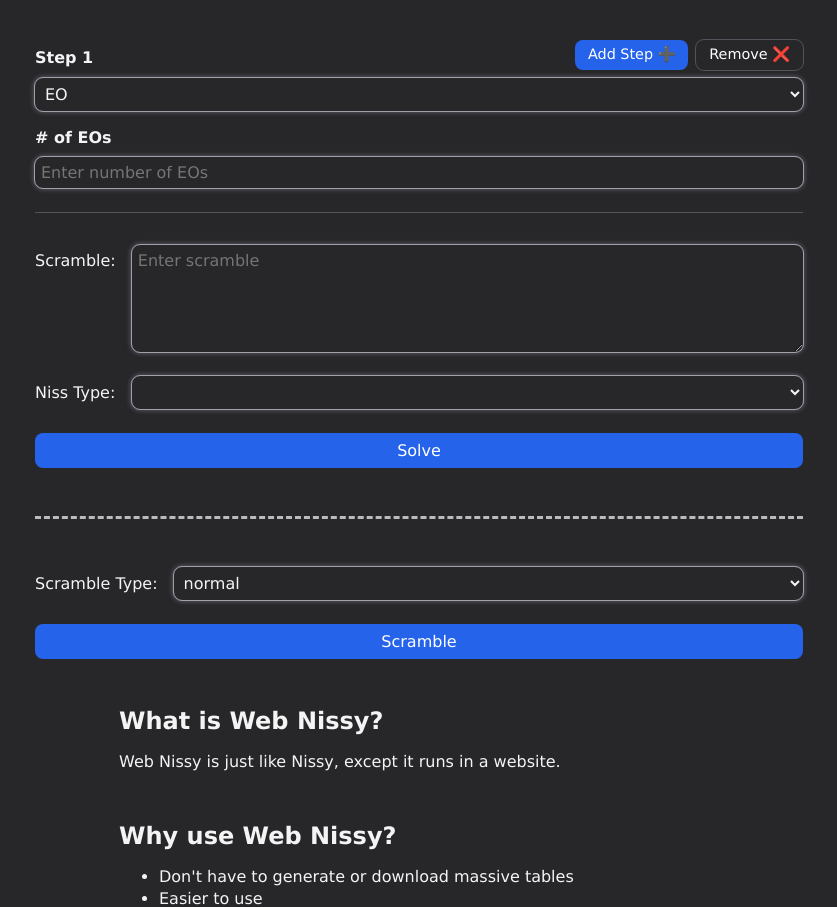
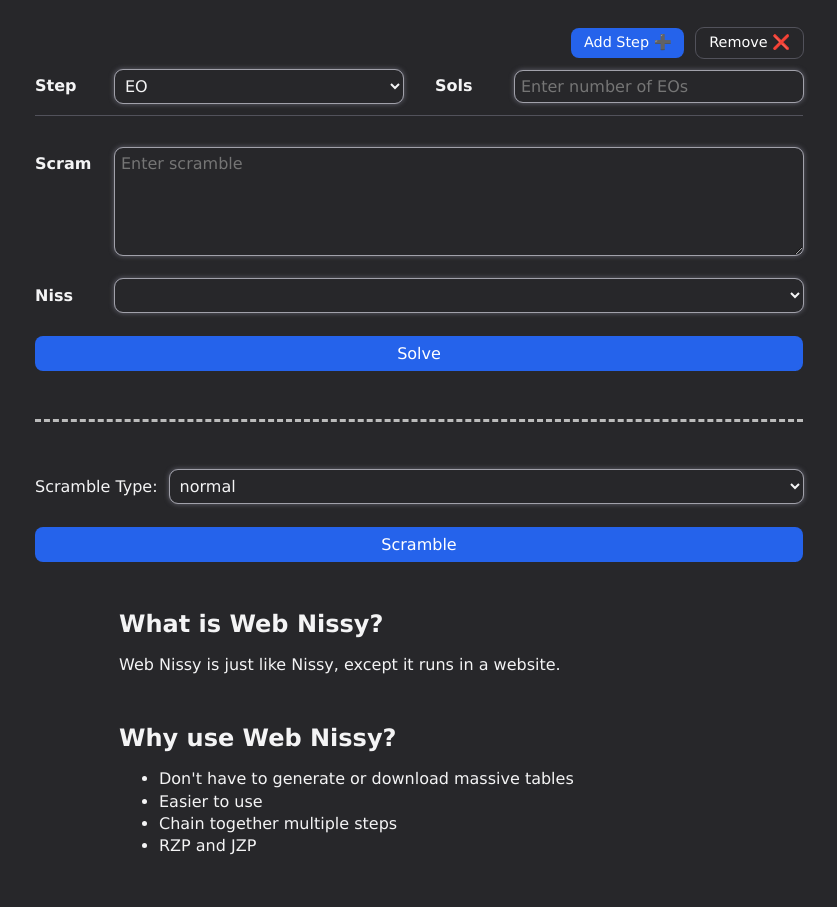
Before and after one commit to spencerchubb/nissy, a Flask app: page / in a window 1280 px wide. Shown: the part 48-955 px from the top of the page, without its empty margins (221-1058 px from the left). Run offline with Flask 3, Linux system fonts and the light colour scheme; parts of the project's set-up code (start-up, migrations or seed data) failed here and were passed over.

Commit message:
improve layout

```diff
--- a/app/templates/index.html
+++ b/app/templates/index.html
@@ -25,7 +25,7 @@
         .form {
             display: grid;
             grid-template-columns: auto 1fr;
-            grid-gap: 24px 16px;
+            grid-gap: 24px 0;
             align-items: baseline;
         }
 
@@ -258,10 +258,27 @@
     </style>
 
     <script>
+        function q(sel) {
+            return document.querySelector(sel);
+        }
+
+        function E(name, props, children) {
+            const ele = document.createElement(name);
+            for (const [key, value] of Object.entries(props)) {
+                ele[key] = value;
+            }
+
+            children = children || [];
+            for (const child of children) {
+                ele.appendChild(child);
+            }
+            return ele;
+        }
+
         let nisstypes = {
             "Normal": 0,
             "Linear": 1,
-            "Niss": 2,
+            "Full Niss": 2,
         };
 
         let scrambleTypes = [
@@ -275,8 +292,8 @@
         ];
 
         function loadFormValues() {
-            const nisstypeSelect = document.getElementById("nisstype");
-            const scrambleTypeSelect = document.querySelector('[name="scramble_type"]');
+            const nisstypeSelect = q("#nisstype");
+            const scrambleTypeSelect = q('[name="scramble_type"]');
 
             // Load and populate nisstype select options
             for (const nisstypeKey in nisstypes) {
@@ -318,9 +335,9 @@
         {% endif %}
         <div id="options-div"></div>
         <div class="form" style="margin-top: 2rem;">
-            <p>Scramble:</p>
+            <p style="font-weight: bold; width: 80px;">Scram</p>
             <textarea type="text" id="scramble" rows="5" placeholder="Enter scramble" required></textarea>
-            <p>Niss Type:</p>
+            <p style="font-weight: bold; width: 80px;">Niss</p>
             <select id="nisstype" required></select>
             <button id="solve-button">Solve</button>
         </div>
@@ -328,7 +345,7 @@
         </ul>
         <div class="divider"></div>
         <div class="form">
-            <p>Scramble Type:</p>
+            <p style="margin-right: 12px;">Scramble Type:</p>
             <select name="scramble_type" required></select>
             <button id="scramble-button">Scramble</button>
         </div>
@@ -381,18 +398,6 @@
 </body>
 
 <script>
-    function E(name, props, children) {
-        const ele = document.createElement(name);
-        for (const [key, value] of Object.entries(props)) {
-            ele[key] = value;
-        }
-
-        children = children || [];
-        for (const child of children) {
-            ele.appendChild(child);
-        }
-        return ele;
-    }
 
     let stepData = {
         "EO": {
@@ -400,7 +405,7 @@
             shortname: "eo",
             inputs: [
                 {
-                    text: "# of EOs",
+                    text: "Sols",
                     inputId: "num_eos",
                     inputType: "number",
                     inputPlaceholder: "Enter number of EOs",
@@ -412,7 +417,7 @@
             shortname: "rzp",
             inputs: [
                 {
-                    text: "# of RZP moves",
+                    text: "Moves",
                     inputId: "num_rzp_moves",
                     inputType: "number",
                     inputPlaceholder: "Enter number of moves for RZP",
@@ -436,7 +441,7 @@
             shortname: "dr",
             inputs: [
                 {
-                    text: "# of DRs",
+                    text: "Sols",
                     inputId: "num_drs",
                     inputType: "number",
                     inputPlaceholder: "Enter number of DRs",
@@ -448,7 +453,7 @@
             shortname: "htr",
             inputs: [
                 {
-                    text: "# of HTRs",
+                    text: "Sols",
                     inputId: "num_htrs",
                     inputType: "number",
                     inputPlaceholder: "Enter number of HTRs",
@@ -460,7 +465,7 @@
             shortname: "drslice",
             inputs: [
                 {
-                    text: "# of Leave Slice",
+                    text: "Sols",
                     inputId: "num_leave_slice",
                     inputType: "number",
                     inputPlaceholder: "Enter number of Leave Slice Finishes",
@@ -474,7 +479,7 @@
             shortname: "drfin",
             inputs: [
                 {
-                    text: "# of Finishes",
+                    text: "Sols",
                     inputId: "num_finishes",
                     inputType: "number",
                     inputPlaceholder: "Enter number of Finishes",
@@ -487,21 +492,21 @@
         JSON.parse(localStorage.getItem("optionsState"))
         ?? [stepData["EO"]];
 
-    const scrambleInput = document.getElementById("scramble");
+    const scrambleInput = q("#scramble");
     scrambleInput.value = localStorage.getItem("scramble");
     scrambleInput.onchange = event => {
         const value = event.target.value;
         localStorage.setItem("scramble", value);
     }
 
-    const nisstypeInput = document.getElementById("nisstype");
+    const nisstypeInput = q("#nisstype");
     nisstypeInput.value = localStorage.getItem("nisstype");
     nisstypeInput.onchange = event => {
         const value = event.target.value;
         localStorage.setItem("nisstype", value);
     }
 
-    document.getElementById("solve-button").onclick = () => {
+    q("#solve-button").onclick = () => {
         const steps = optionsState.map(step => {
             const data = step.inputs.map(input => {
                 const ele = document.getElementById(input.inputId);
@@ -518,7 +523,7 @@
             };
         });
 
-        const solutionsList = document.getElementById("solutions-list");
+        const solutionsList = q("#solutions-list");
         solutionsList.innerHTML = "<p>Loading...</p>";
         fetch("/nissy_methods", {
             method: "POST",
@@ -543,10 +548,10 @@
             });
     }
 
-    document.getElementById("scramble-button").onclick = () => {
-        const scrambleType = document.querySelector('[name="scramble_type"]').value;
+    q("#scramble-button").onclick = () => {
+        const scrambleType = q('[name="scramble_type"]').value;
 
-        const scrambleText = document.getElementById("scramble-text");
+        const scrambleText = q("#scramble-text");
         scrambleText.textContent = "Loading...";
 
         fetch("/nissy_methods", {
@@ -569,7 +574,7 @@
     function renderOptions() {
         localStorage.setItem("optionsState", JSON.stringify(optionsState));
 
-        const optionsDiv = document.getElementById("options-div");
+        const optionsDiv = q("#options-div");
         if (optionsState.length === 0) {
             optionsDiv.style.display = "none";
             return;
@@ -584,33 +589,45 @@
         })
     }
 
-    function renderStep(step, i) {
-        const div = document.createElement("div");
-        div.style.borderBottom = "solid 1px var(--gray-600)";
-        div.style.padding = "24px 0";
-
-        const stepLabel = document.createElement("p");
-        stepLabel.textContent = `Step ${i + 1}`;
-        stepLabel.style.fontWeight = "bold";
-        stepLabel.style.flexGrow = "1";
-        stepLabel.style.alignSelf = "end";
-
-        const addButton = document.createElement("button");
-        addButton.textContent = "Add Step ➕";
-        addButton.style.fontSize = "0.9rem";
-        addButton.style.padding = "0.4rem 0.8rem";
-        addButton.style.marginRight = "8px";
-        addButton.onclick = () => {
-            optionsState.push(stepData[stepSelect.value]);
-            renderOptions();
+    function labelAndInput(labelText, input) {
+        if (input.type !== "checkbox") {
+            input.style.flexGrow = 1;
+        }
+        return E("div", {
+            style: "display: flex; align-items: center; flex: 1 0 300px;"
+        }, [
+            E("p", {
+                style: "font-weight: bold; width: 80px;",
+                textContent: labelText,
+            }),
+            input,
+        ]);
     }
 
-        const removeButton = document.createElement("button");
-        removeButton.textContent = "Remove ❌";
-        removeButton.className = "btn-gray";
-        removeButton.style.fontSize = "0.9rem";
-        removeButton.style.padding = "0.4rem 0.8rem";
-        removeButton.onclick = () => {
+    function renderStep(step, i) {
+        return E("div", {
+            style: "border-bottom: solid 1px var(--gray-600); padding: 12px 0;",
+        }, [
+            E("div", {
+                style: "display: flex; flex-direction: row; justify-content: end; gap: 12px; margin-bottom: 12px;",
+            }, [
+                E("button", {
+                    textContent: "Add Step ➕",
+                    style: "font-size: 0.9rem; padding: 0.4rem 0.8rem;",
+                    onclick: () => {
+                        const stepIndex = Object.keys(stepData).indexOf(step.name);
+                        const keys = Object.keys(stepData);
+                        if (stepIndex + 1 >= keys.length) return;
+                        const nextStep = stepData[keys[stepIndex + 1]]
+                        optionsState.push(nextStep);
+                        renderOptions();
+                    },
+                }),
+                E("button", {
+                    textContent: "Remove ❌",
+                    className: "btn-gray",
+                    style: "font-size: 0.9rem; padding: 0.4rem 0.8rem;",
+                    onclick: () => {
                         // Don't allow remove if only one step.
                         if (optionsState.length === 1) {
                             return;
@@ -618,91 +635,53 @@
 
                         optionsState.splice(i, 1);
                         renderOptions();
-        }
-
-        const buttonRow = document.createElement("div");
-        buttonRow.style.display = "flex";
-        buttonRow.style.flexDirection = "row";
-        buttonRow.style.justifyContent = "flex-end";
-        buttonRow.style.marginBottom = "8px";
-        buttonRow.appendChild(stepLabel);
-        buttonRow.appendChild(addButton);
-        buttonRow.appendChild(removeButton);
-
-        const stepSelect = document.createElement("select");
-        stepSelect.style.marginBottom = "16px";
-        stepSelect.style.width = "100%";
-        stepSelect.value = step.name;
-
-        for (const stepName of Object.keys(stepData)) {
-            const option = document.createElement('option');
-            option.value = stepName;
-            option.text = stepName;
-            if (stepName === step.name) {
-                option.selected = true;
-            }
-            stepSelect.appendChild(option);
-        }
-
-        stepSelect.onchange = event => {
+                    },
+                }),
+            ]),
+            E("div", {
+                style: "display: flex; flex-wrap: wrap; gap: 12px 32px;",
+            }, [
+                labelAndInput("Step", E("select", {
+                    value: step.name,
+                    onchange: event => {
                         const value = event.target.value;
                         optionsState[i] = stepData[value];
                         renderOptions();
-        }
-
-        const inputs = step.inputs.map((input, i) => {
+                    },
+                }, Object.keys(stepData).map(stepName => {
+                    return E("option", {
+                        value: stepName,
+                        textContent: stepName,
+                        selected: stepName === step.name,
+                    });
+                }))),
+                ...step.inputs.map((input, i) => {
                     if (input.inputType === "checkbox") {
-                return [E("div", {
-                        style: "display: flex; flex-direction: row; align-items: center; margin-bottom: 16px;",
-                    }, [
-                        E("p", {
-                            style: "font-weight: bold; margin-right: 8px;",
-                            textContent: input.text,
-                        }),
-                        E("input", {
+                        return labelAndInput(input.text, E("input", {
                             type: input.inputType,
                             id: input.inputId,
-                            style: "margin-right: 8px;",
                             checked: localStorage.getItem(input.inputId) === "true",
                             onchange: event => {
                                 const value = event.target.checked;
                                 localStorage.setItem(input.inputId, value);
                             },
-                        }),
-                    ])];
+                        }));
                     }
 
-            const inputLabel = E("p", {
-                style: "font-weight: bold; margin-bottom: 8px;",
-                textContent: input.text,
-            });
-
-            const isLast = i === step.inputs.length - 1;
-            const inputEle = E("input", {
+                    return labelAndInput(input.text, E("input", {
                         type: input.inputType,
                         id: input.inputId,
                         min: 1,
                         placeholder: input.inputPlaceholder,
-                style: `width: 100%; margin-bottom: ${isLast ? "0" : "16px"};`,
                         value: localStorage.getItem(input.inputId),
                         onchange: event => {
                             const value = event.target.value;
                             localStorage.setItem(input.inputId, value);
                         },
-            });
-
-            return [inputLabel, inputEle];
-        });
-
-        div.appendChild(buttonRow);
-        div.appendChild(stepSelect);
-        inputs.forEach(_inputs => {
-            _inputs.forEach(_input => {
-                div.appendChild(_input);
-            });
-        })
-
-        return div;
+                    }));
+                }),
+            ]),
+        ]);
     }
 
     renderOptions();
```
Lines whose indentation alone changed are shown as unchanged.
